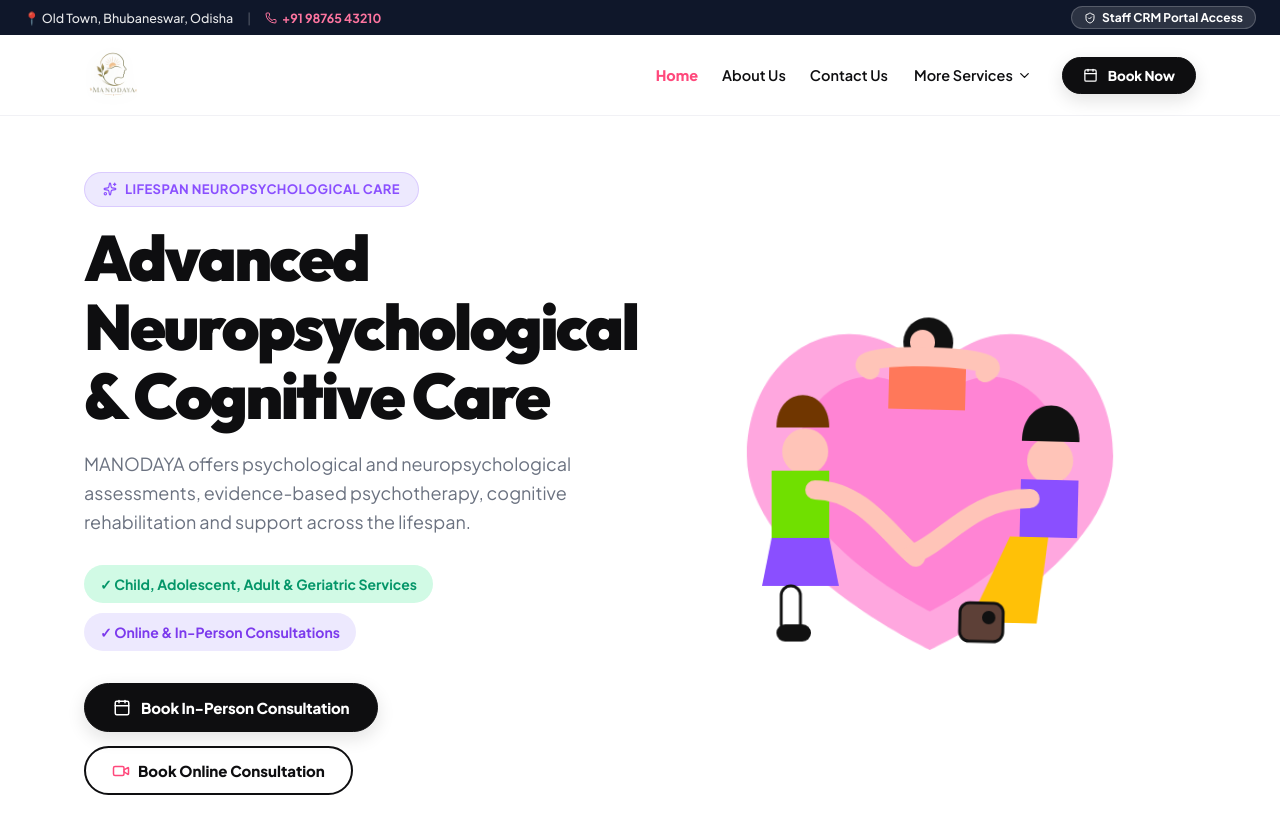
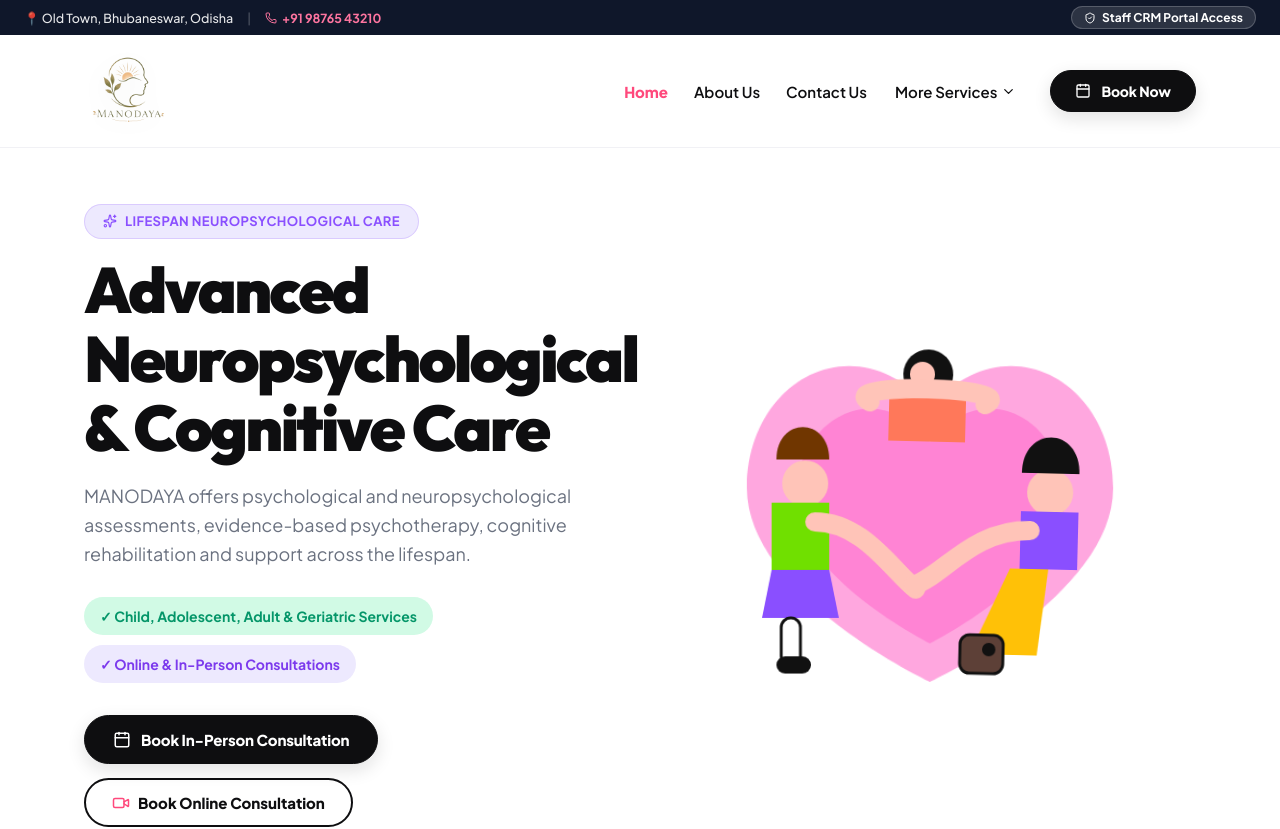
Before and after one commit to Raj9777/manodaya-website, a React (Vite) app: page / in a window 1280 px wide. Shown: the top 829 px of the page. Built offline with nearby package versions, Linux system fonts and the light colour scheme.

Commit message:
style: scale up brand logo size across Navbar, Footer, and Splash Entry screen for maximum visibility

```diff
--- a/src/components/Footer.jsx
+++ b/src/components/Footer.jsx
@@ -56,21 +56,8 @@ export const Footer = ({ currentMode, onOpenBooking, onOpenCrm }) => {
           >
             {/* Left: Brand Header & Newsletter CTA */}
             <div>
-              <div style={{ display: 'flex', alignItems: 'center', gap: '16px', marginBottom: '20px' }}>
-                <ManodayaLogoSVG size={58} color="#FFD166" sunColor="#FFA6DF" />
-                <span
-                  style={{
-                    fontSize: 'clamp(2rem, 4vw, 2.75rem)',
-                    fontWeight: 950,
-                    color: '#FFFFFF',
-                    letterSpacing: '-0.03em',
-                    background: 'linear-gradient(135deg, #FFFFFF 0%, #FFD166 100%)',
-                    WebkitBackgroundClip: 'text',
-                    WebkitTextFillColor: 'transparent'
-                  }}
-                >
-                  MANODAYA
-                </span>
+              <div style={{ display: 'flex', alignItems: 'center', marginBottom: '20px' }}>
+                <ManodayaLogoSVG size={110} />
               </div>
               <h3 style={{ fontSize: '1.125rem', color: '#FFFFFF', marginBottom: '8px', fontWeight: 800 }}>
                 Wellness tips, straight to your inbox
--- a/src/components/LoadingEntryPage.jsx
+++ b/src/components/LoadingEntryPage.jsx
@@ -65,27 +65,15 @@ export const LoadingEntryPage = ({ onComplete }) => {
           boxShadow: '0 20px 50px rgba(138, 79, 255, 0.08)'
         }}
       >
-        {/* Official Manodaya Vector Outline Logo */}
-        <div style={{ marginBottom: '20px' }}>
-          <ManodayaLogoSVG size={100} color="#6B8E4E" sunColor="#E0A96D" className="float-element" />
+        {/* Official Manodaya Brand Logo */}
+        <div style={{ marginBottom: '16px' }}>
+          <ManodayaLogoSVG size={160} className="float-element" />
         </div>
 
-        {/* Brand Name & Tagline */}
-        <div style={{ display: 'inline-flex', alignItems: 'center', gap: '6px', backgroundColor: '#EDE9FE', color: '#8A4FFF', padding: '4px 14px', borderRadius: '9999px', fontSize: '0.75rem', fontWeight: 800, textTransform: 'uppercase', marginBottom: '12px' }}>
+        {/* Brand Badge */}
+        <div style={{ display: 'inline-flex', alignItems: 'center', gap: '6px', backgroundColor: '#EDE9FE', color: '#8A4FFF', padding: '4px 14px', borderRadius: '9999px', fontSize: '0.75rem', fontWeight: 800, textTransform: 'uppercase', marginBottom: '20px' }}>
           <Sparkles size={12} /> Clinical Center Bhubaneswar
         </div>
-
-        <h1
-          style={{
-            fontSize: '2.5rem',
-            fontWeight: 900,
-            letterSpacing: '-0.04em',
-            color: '#0E0E10',
-            marginBottom: '4px'
-          }}
-        >
-          MANODAYA
-        </h1>
 
         <p style={{ fontSize: '0.875rem', color: '#64748B', fontWeight: 600, marginBottom: '28px' }}>
           Advanced Neuropsychological & Cognitive Care
--- a/src/components/ManodayaLogoSVG.jsx
+++ b/src/components/ManodayaLogoSVG.jsx
@@ -2,9 +2,9 @@ import React from 'react';
 
 /**
  * MANODAYA Official Brand Logo Component
- * Uses the official transparent background brand PNG provided by client.
+ * Renders the high-resolution transparent background brand logo PNG at scalable dimensions.
  */
-export const ManodayaLogoSVG = ({ size = 48, className = '', style = {} }) => {
+export const ManodayaLogoSVG = ({ size = 84, className = '', style = {} }) => {
   return (
     <img
       src="/images/manodaya_official_logo.png"
@@ -12,10 +12,12 @@ export const ManodayaLogoSVG = ({ size = 48, className = '', style = {} }) => {
       style={{
         height: typeof size === 'number' ? `${size}px` : size,
         width: 'auto',
+        maxWidth: '100%',
         objectFit: 'contain',
         display: 'inline-block',
         verticalAlign: 'middle',
-        filter: 'drop-shadow(0 2px 8px rgba(74, 93, 35, 0.12))',
+        filter: 'drop-shadow(0 4px 12px rgba(0, 0, 0, 0.08))',
+        transition: 'transform 0.2s ease',
         ...style
       }}
       className={className}
--- a/src/components/Navbar.jsx
+++ b/src/components/Navbar.jsx
@@ -39,7 +39,7 @@ export const Navbar = ({ activePage, onNavigate, onOpenBooking }) => {
         position: 'sticky',
         top: 0,
         zIndex: 100,
-        backgroundColor: 'rgba(255, 255, 255, 0.96)',
+        backgroundColor: 'rgba(255, 255, 255, 0.97)',
         backdropFilter: 'blur(16px)',
         borderBottom: '1.5px solid #F1F1F5'
       }}
@@ -89,20 +89,30 @@ export const Navbar = ({ activePage, onNavigate, onOpenBooking }) => {
         </div>
       </div>
 
-      {/* Main Modern Minimal Navbar */}
-      <div className="container" style={{ display: 'flex', alignItems: 'center', justifyContent: 'space-between', height: '80px', padding: '0 24px' }}>
-        {/* Official MANODAYA Transparent Logo */}
-        <button onClick={() => onNavigate('home')} style={{ display: 'flex', alignItems: 'center', gap: '10px', background: 'none', border: 'none', cursor: 'pointer', padding: 0 }}>
-          <ManodayaLogoSVG size={58} />
+      {/* Main Navbar Header */}
+      <div className="container" style={{ display: 'flex', alignItems: 'center', justifyContent: 'space-between', minHeight: '94px', padding: '8px 24px' }}>
+        {/* Prominent Official Logo */}
+        <button
+          onClick={() => onNavigate('home')}
+          style={{
+            display: 'flex',
+            alignItems: 'center',
+            background: 'none',
+            border: 'none',
+            cursor: 'pointer',
+            padding: '4px 0'
+          }}
+        >
+          <ManodayaLogoSVG size={88} />
         </button>
 
         {/* Modern Nav Menu Row: Home | About Us | Contact Us | More ▾ | Book Now */}
-        <nav style={{ display: 'flex', alignItems: 'center', gap: '20px', position: 'relative' }} className="desktop-only">
+        <nav style={{ display: 'flex', alignItems: 'center', gap: '22px', position: 'relative' }} className="desktop-only">
           <button
             onClick={() => onNavigate('home')}
             style={{
               fontWeight: activePage === 'home' ? 800 : 600,
-              fontSize: '0.906rem',
+              fontSize: '0.938rem',
               color: activePage === 'home' ? '#FF497C' : '#0E0E10',
               padding: '6px 2px',
               borderBottom: activePage === 'home' ? '2.5px solid #FF497C' : '2.5px solid transparent',
@@ -118,7 +128,7 @@ export const Navbar = ({ activePage, onNavigate, onOpenBooking }) => {
             onClick={() => onNavigate('about')}
             style={{
               fontWeight: activePage === 'about' ? 800 : 600,
-              fontSize: '0.906rem',
+              fontSize: '0.938rem',
               color: activePage === 'about' ? '#FF497C' : '#0E0E10',
               padding: '6px 2px',
               borderBottom: activePage === 'about' ? '2.5px solid #FF497C' : '2.5px solid transparent',
@@ -134,7 +144,7 @@ export const Navbar = ({ activePage, onNavigate, onOpenBooking }) => {
             onClick={() => onNavigate('contact')}
             style={{
               fontWeight: activePage === 'contact' ? 800 : 600,
-              fontSize: '0.906rem',
+              fontSize: '0.938rem',
               color: activePage === 'contact' ? '#FF497C' : '#0E0E10',
               padding: '6px 2px',
               borderBottom: activePage === 'contact' ? '2.5px solid #FF497C' : '2.5px solid transparent',
@@ -153,7 +163,7 @@ export const Navbar = ({ activePage, onNavigate, onOpenBooking }) => {
               onMouseEnter={() => setMoreDropdownOpen(true)}
               style={{
                 fontWeight: ['assessments', 'therapies', 'rehab', 'support', 'internship'].includes(activePage) ? 800 : 600,
-                fontSize: '0.906rem',
+                fontSize: '0.938rem',
                 color: ['assessments', 'therapies', 'rehab', 'support', 'internship'].includes(activePage) ? '#FF497C' : '#0E0E10',
                 display: 'inline-flex',
                 alignItems: 'center',
@@ -174,7 +184,7 @@ export const Navbar = ({ activePage, onNavigate, onOpenBooking }) => {
                 onMouseLeave={() => setMoreDropdownOpen(false)}
                 style={{
                   position: 'absolute',
-                  top: '40px',
+                  top: '44px',
                   right: '-20px',
                   width: '290px',
                   backgroundColor: '#FFFFFF',
@@ -231,15 +241,15 @@ export const Navbar = ({ activePage, onNavigate, onOpenBooking }) => {
             className="btn-black"
             onClick={() => onOpenBooking()}
             style={{
-              fontSize: '0.844rem',
+              fontSize: '0.875rem',
               fontWeight: 800,
-              padding: '9px 20px',
+              padding: '11px 24px',
               border: '1.5px solid #0E0E10',
               borderRadius: '9999px',
-              marginLeft: '6px'
+              marginLeft: '8px'
             }}
           >
-            <Calendar size={15} />
+            <Calendar size={16} />
             <span>Book Now</span>
           </button>
         </nav>
@@ -251,7 +261,7 @@ export const Navbar = ({ activePage, onNavigate, onOpenBooking }) => {
             style={{ background: 'none', border: 'none', cursor: 'pointer' }}
             aria-label="Toggle Menu"
           >
-            {mobileMenuOpen ? <X size={26} color="#0E0E10" /> : <Menu size={26} color="#0E0E10" />}
+            {mobileMenuOpen ? <X size={28} color="#0E0E10" /> : <Menu size={28} color="#0E0E10" />}
           </button>
         </div>
       </div>
```
